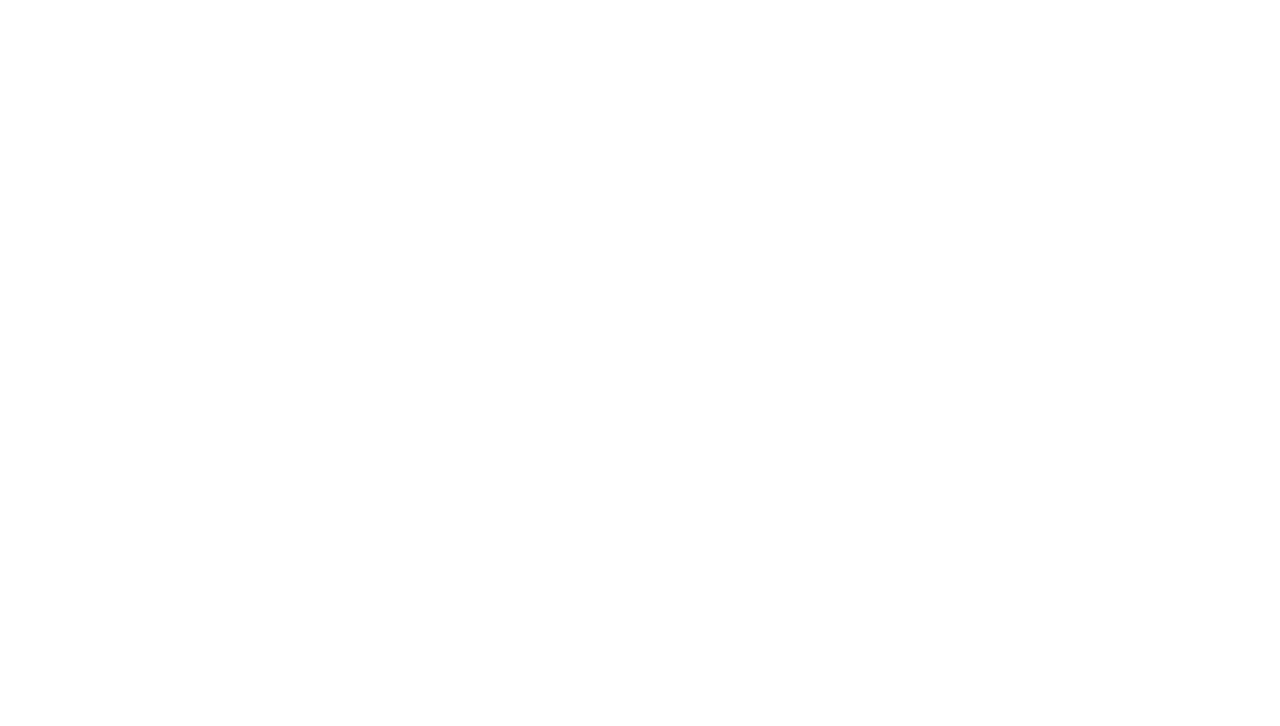
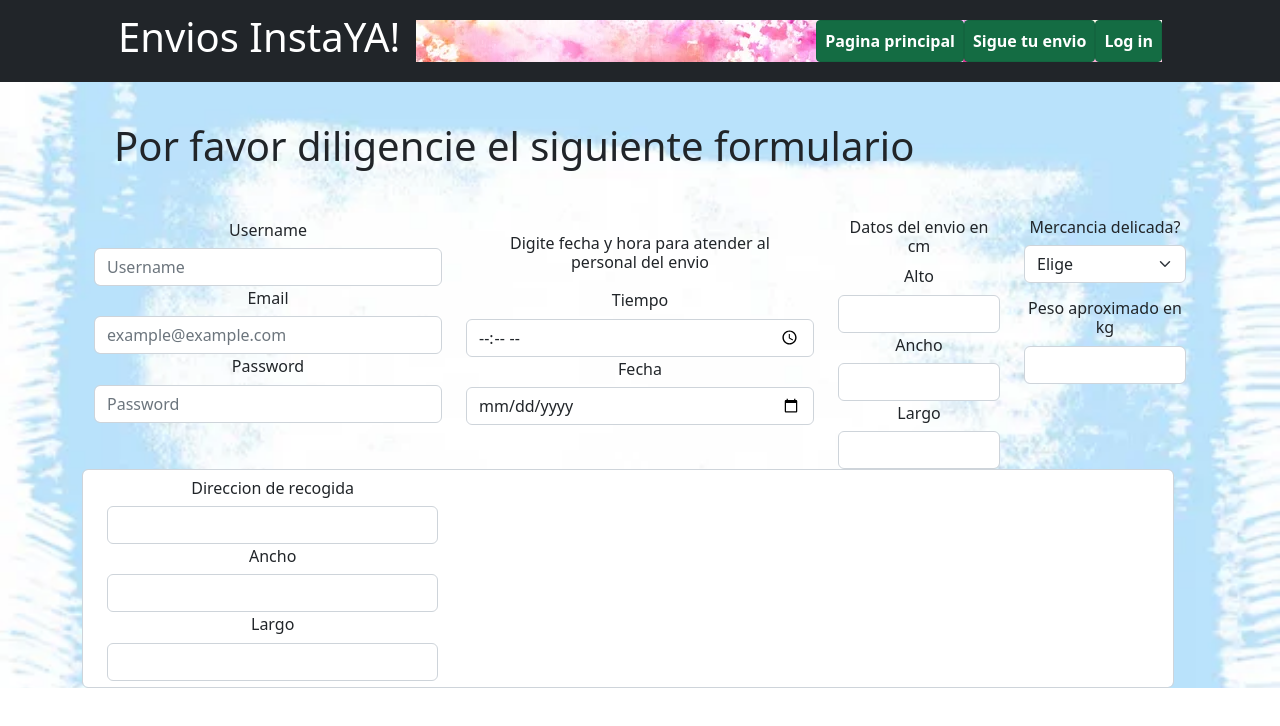
Before and after one commit to adferatuz/Proyecto_Envios_Ciclo4, a React (Vite) app: page /Envios in a window 1280 px wide. Before the commit this address had no page. Shown: the top 726 px of the page. Built offline with nearby package versions, Linux system fonts and the light colour scheme.

Commit message:
formulario envios

```diff
--- a/index.html
+++ b/index.html
@@ -5,9 +5,10 @@
     <link rel="icon" type="image/svg+xml" href="/vite.svg" />
     <meta name="viewport" content="width=device-width, initial-scale=1.0" />
     <title>Vite + React</title>
+    <script src="https://ajax.googleapis.com/ajax/libs/jquery/3.2.1/jquery.min.js"></script>
   </head>
   <body>
-    <div id="root"></div>
+    <div class="fondo" id="root"></div>
     <script type="module" src="/src/main.jsx"></script>
   </body>
 </html>
--- a/package.json
+++ b/package.json
@@ -13,6 +13,7 @@
     "bootstrap": "^5.2.2",
     "react": "^18.2.0",
     "react-bootstrap": "^2.6.0",
+    "react-date-picker": "^9.1.0",
     "react-dom": "^18.2.0",
     "react-router-dom": "^6.4.3"
   },
--- a/src/components/Aplicacion/App/App.jsx
+++ b/src/components/Aplicacion/App/App.jsx
@@ -1,16 +1,21 @@
 import {React} from "react";
-import {  Header } from "../Dashboard/Prueba";
+import {  Header } from "../Dashboard/Dashboard";
 import '../css/style.css';
 import { BrowserRouter, Routes, Route } from "react-router-dom";
-import { Loggin } from "../Servicios/Servicios";
+import { Loggin } from "../Servicios/Loggin";
+import { Envios } from "../Servicios/Envios";
+import { EstadoEnvios } from "../Servicios/EstadoEnvios";
+
 
 
 export const Actualizable = () => {
     return(
         <BrowserRouter>
             <Routes>
-                <Route path="/Dashboard" element ={<Header />}></Route>
+                <Route path="/" element ={<Header />}></Route>
                 <Route path="/Loggin" element ={<Loggin />}></Route>
+                <Route path="/Envios" element ={<Envios />}></Route>
+                <Route path="/EstadoEnvios" element ={<EstadoEnvios />}></Route>
             </Routes>
         </BrowserRouter>
     )
--- a/src/components/Aplicacion/Dashboard/Prueba.jsx
+++ b/src/components/Aplicacion/Dashboard/Dashboard.jsx
@@ -1,5 +1,4 @@
 import {React} from "react";
-import { Loggin } from "../Servicios/Servicios";
 import '../css/style.css';
 import { useNavigate } from "react-router-dom";
 import sloganImg from '../images/pngtree-free-shipping-label-with-chat-bulb-frame-png-image_3416174.jpg'
@@ -8,6 +7,10 @@ export const Header = () => {
     const navigate = useNavigate();
     const handleOnClick = () => {
         navigate("/Loggin");
+    };
+    const navigate1 = useNavigate();
+    const handleOnClick1 = () => {
+        navigate1("/Envios");
     };
 
 
@@ -23,12 +26,12 @@ export const Header = () => {
 
                         <li className="nav-item"><div class="dropdown">
                         <button class="btn btn-success nav-link active dropdown-toggle " type="button" data-bs-toggle="dropdown" aria-expanded="false">
-                        <b>Servicios</b>
+                        <b>Envios</b>
                         </button>
                         <ul class="dropdown-menu">
-                            <li><a class="dropdown-item" href="#"><b>Mensajeria (-5K)</b></a></li>
-                            <li><a class="dropdown-item" href="#"><b>Carga (+5K)</b></a></li>
-                            <li><a class="dropdown-item" href="#"><b>Contra Entrega</b></a></li>
+                            <li><a class="dropdown-item" href="#" onClick={handleOnClick1}><b>Mensajeria (-5K)</b></a></li>
+                            <li><a class="dropdown-item" href="#" onClick={handleOnClick1}><b>Carga (+5K)</b></a></li>
+                            <li><a class="dropdown-item" href="#" onClick={handleOnClick1}><b>Contra Entrega</b></a></li>
                         </ul>
                         </div>
                         </li>
--- a/src/components/Aplicacion/Servicios/Envios.jsx
+++ b/src/components/Aplicacion/Servicios/Envios.jsx
@@ -4,8 +4,18 @@ import { useNavigate } from "react-router-dom";
 export const Envios = () => {
     const navigate = useNavigate();
     const handleOnClick = () => {
-        navigate("/Envios");
+        navigate("/");
     };
+    const navigate1 = useNavigate();
+    const handleOnClick1 = () => {
+        navigate1("/Loggin");
+    };
+    const navigate2 = useNavigate();
+    const handleOnClick2 = () => {
+        navigate2("/EstadoEnvios");
+    };
+
+
 
     return (
         <>
@@ -16,12 +26,75 @@ export const Envios = () => {
                 <div className="collapse navbar-collapse MenuListaNavbar" id="navbarSupportedContent">
                     <ul className="navbar-nav ms-auto mb-2 mb-lg-0">
                         <li className="nav-item"><a className="nav-link active btn btn-success btn-circle btn-sm" aria-current="page" href="#!" onClick={handleOnClick}><b> Pagina principal </b></a></li>
-                        <li className="nav-item"><a className="nav-link active btn btn-success btn-circle btn-sm" href="#!"><b>Sigue tu envio</b> </a></li>
-                        <li className="nav-item"><a className="nav-link active btn btn-success btn-circle btn-sm" href="#!" ><b> Log in </b></a></li>
+                        <li className="nav-item"><a className="nav-link active btn btn-success btn-circle btn-sm" href="#!" onClick={handleOnClick2}><b>Sigue tu envio</b> </a></li>
+                        <li className="nav-item"><a className="nav-link active btn btn-success btn-circle btn-sm" href="#!" onClick={handleOnClick1}><b> Log in </b></a></li>
                     </ul>
                 </div>
             </div>
         </nav>
+        <div className="container fondo">
+            <div className="navbar navbar-expand-lg margen">
+                <h1>Por favor diligencie el siguiente formulario</h1>
+            </div>
+        <div class="container text-center">
+            <div class="row">
+            <div class="col-4">
+                            <label htmlFor="iUsername"> <h6> Username</h6></label>
+                            <input id="iUsername" name="username" type="text" class="form-control" placeholder="Username" aria-label="Username" aria-describedby="addon-wrapping"/>
+                            <label htmlFor="iemail"><h6>Email</h6></label>
+                            <input type="email" class="form-control" placeholder="example@example.com" aria-label="email" aria-describedby="addon-wrapping" name="iemail" id="iemail"/>
+                            <label htmlFor="ipassword"><h6>Password</h6></label>
+                            <input id="ipassword" name="Password" type="Password" class="form-control" placeholder="Password" aria-label="Password" aria-describedby="addon-wrapping"/>
+                        </div>
+
+                <div class="col-4">
+                            <h6 id="margen">Digite fecha y hora para atender al personal del envio</h6>
+                            <label htmlFor="itime"><h6>Tiempo</h6></label>
+                            <input id="itime" type="time" class="form-control"   aria-describedby="addon-wrapping"/>
+                            <label htmlFor="idate"><h6>Fecha</h6></label>
+                            <input id="idate" className="form-control" type="date" min="2021-01-01" max="2023-12-31" />
+
+                        </div>
+
+                <div class="col-2"><h6>Datos del envio en cm</h6>
+                    <label htmlFor="ialto"><h6>Alto</h6></label>
+                    <input type="text" className="form-control" id="ialto" />
+                    <label htmlFor="iancho"><h6>Ancho</h6></label>
+                    <input type="text" className="form-control" id="iancho" />
+                    <label htmlFor="ilargo"><h6>Largo</h6></label>
+                    <input type="text" className="form-control" id="ilargo" />
+                </div>
+                <div class="col-2"><h6>Mercancia delicada?</h6>
+
+                    <div class="input-group mb-3">
+
+                    <select class="form-select" id="inputGroupSelect01">
+                        <option selected>Elige</option>
+                        <option value="1">Si</option>
+                        <option value="2">No</option>
+
+                    </select>
+                    </div>
+                    <label htmlFor="ipeso"><h6>Peso aproximado en kg</h6></label>
+                    <input type="text" className="form-control" id="ipeso" />
+
+                </div>
+            </div>
+            <div className="row form-control">
+                <div className="col-4">
+                <label htmlFor="iciudadRecogida"><h6>Direccion de recogida</h6></label>
+                    <input type="text" className="form-control" id="ialto" />
+                    <label htmlFor="iancho"><h6>Ancho</h6></label>
+                    <input type="text" className="form-control" id="iancho" />
+                    <label htmlFor="ilargo"><h6>Largo</h6></label>
+                    <input type="text" className="form-control" id="ilargo" />
+
+                </div>
+
+            </div>
+
+        </div>
+        </div>
         </>
     );
 };
--- /dev/null
+++ b/src/components/Aplicacion/Servicios/EstadoEnvios.jsx
@@ -0,0 +1,26 @@
+import {React} from "react";
+import { useNavigate } from "react-router-dom";
+
+export const EstadoEnvios = () => {
+    const navigate = useNavigate();
+    const handleOnClick = () => {
+        navigate("/");
+    };
+
+
+    return (
+        <>
+        <nav className="navbar navbar-expand-lg navbar-dark bg-dark">
+            <div className="container px-5">
+                <a className="navbar-brand" href="#!"><h1 >Envios InstaYA!</h1></a>
+                <button className="navbar-toggler" type="button" data-bs-toggle="collapse" data-bs-target="#navbarSupportedContent" aria-controls="navbarSupportedContent" aria-expanded="false" aria-label="Toggle navigation"><span className="navbar-toggler-icon"></span></button>
+                <div className="collapse navbar-collapse MenuListaNavbar" id="navbarSupportedContent">
+                    <ul className="navbar-nav ms-auto mb-2 mb-lg-0">
+                        <li className="nav-item"><a className="nav-link active btn btn-success btn-circle btn-sm" aria-current="page" href="#!" onClick={handleOnClick}><b> Pagina principal </b></a></li>
+                    </ul>
+                </div>
+            </div>
+        </nav>
+        </>
+    );
+};
--- a/src/components/Aplicacion/Servicios/Servicios.jsx
+++ b/src/components/Aplicacion/Servicios/Loggin.jsx
@@ -3,15 +3,21 @@ import { useNavigate } from "react-router-dom";
 import imgCarrousel1 from '../images/images (1).jfif'
 import imgCarrousel2 from '../images/1154103408.jpg'
 import imgCarrousel3 from '../images/istockphoto-1132930101-612x612.jpg'
+import '../css/style.css';
 
 export const Loggin = () => {
     const navigate = useNavigate();
     const handleOnClick = () => {
-        navigate("/Dashboard");
+        navigate("/");
+    };
+    const navigate1 = useNavigate();
+    const handleOnClick1 = () => {
+        navigate1("/EstadoEnvios");
     };
 
     return (
         <>
+        <div className="fondo">
         <nav className="navbar navbar-expand-lg navbar-dark bg-dark">
             <div className="container px-5">
                 <a className="navbar-brand" href="#!"><h1 >Envios InstaYA!</h1></a>
@@ -19,7 +25,7 @@ export const Loggin = () => {
                 <div className="collapse navbar-collapse MenuListaNavbar" id="navbarSupportedContent">
                     <ul className="navbar-nav ms-auto mb-2 mb-lg-0">
                         <li className="nav-item"><a className="nav-link active btn btn-success btn-circle btn-sm" aria-current="page" href="#!" onClick={handleOnClick}><b> Pagina principal </b></a></li>
-                        <li className="nav-item"><a className="nav-link active btn btn-success btn-circle btn-sm" href="#!"><b>Sigue tu envio</b> </a></li>
+                        <li className="nav-item"><a className="nav-link active btn btn-success btn-circle btn-sm" href="#!" onClick={handleOnClick1}><b>Sigue tu envio</b> </a></li>
                         <li className="nav-item"><a className="nav-link active btn btn-success btn-circle btn-sm" href="#!" ><b> Log in </b></a></li>
                     </ul>
                 </div>
@@ -30,49 +36,49 @@ export const Loggin = () => {
                     <div className="card h-100">
                         <div className="card-body col-sm-9 bg-light p-3 border">
                             <input type="text" class="form-control" placeholder="Username" aria-label="Username" aria-describedby="addon-wrapping"/>
-                            <input type="Password" class="form-control" placeholder="Password" aria-label="Password" aria-describedby="addon-wrapping"/>
+                            <input type="Password" className="form-control" placeholder="Password" aria-label="Password" aria-describedby="addon-wrapping"/>
                         </div>
-                        <div className="card-footer"><button type="button" class="btn btn-success">Success</button></div>
+                        <div className="card-footer"><button type="button" className="btn btn-success">Success</button></div>
                     </div>
                 </div>
 
                 <div className="col-md-4 mb-5 item" id="item1">
-                <div id="carouselExampleCaptions" class="carousel slide" data-bs-ride="false">
-                <div class="carousel-indicators">
-                    <button type="button" data-bs-target="#carouselExampleCaptions" data-bs-slide-to="0" class="active" aria-current="true" aria-label="Slide 1"></button>
+                <div id="carouselExampleCaptions" className="carousel slide" data-bs-ride="false">
+                <div className="carousel-indicators">
+                    <button type="button" data-bs-target="#carouselExampleCaptions" data-bs-slide-to="0" className="active" aria-current="true" aria-label="Slide 1"></button>
                     <button type="button" data-bs-target="#carouselExampleCaptions" data-bs-slide-to="1" aria-label="Slide 2"></button>
                     <button type="button" data-bs-target="#carouselExampleCaptions" data-bs-slide-to="2" aria-label="Slide 3"></button>
                 </div>
-                <div class="carousel-inner">
-                    <div class="carousel-item active">
-                    <img src={imgCarrousel1} class="d-block w-100" alt="..."/>
-                    <div class="carousel-caption d-none d-md-block">
+                <div className="carousel-inner">
+                    <div className="carousel-item active">
+                    <img src={imgCarrousel1} className="d-block w-100" alt="..."/>
+                    <div className="carousel-caption d-none d-md-block">
                         <h5>First slide label</h5>
                         <p>Some representative placeholder content for the first slide.</p>
                     </div>
                     </div>
-                    <div class="carousel-item">
-                    <img src={imgCarrousel2} class="d-block w-100" alt="..."/>
-                    <div class="carousel-caption d-none d-md-block">
+                    <div className="carousel-item">
+                    <img src={imgCarrousel2} className="d-block w-100" alt="..."/>
+                    <div className="carousel-caption d-none d-md-block">
                         <h5>Second slide label</h5>
                         <p>Some representative placeholder content for the second slide.</p>
                     </div>
                     </div>
-                    <div class="carousel-item">
-                    <img src={imgCarrousel3} class="d-block w-100" alt="..."/>
-                    <div class="carousel-caption d-none d-md-block">
+                    <div className="carousel-item">
+                    <img src={imgCarrousel3} className="d-block w-100" alt="..."/>
+                    <div className="carousel-caption d-none d-md-block">
                         <h5>Third slide label</h5>
                         <p>Some representative placeholder content for the third slide.</p>
                     </div>
                     </div>
                 </div>
-                <button class="carousel-control-prev" type="button" data-bs-target="#carouselExampleCaptions" data-bs-slide="prev">
-                    <span class="carousel-control-prev-icon" aria-hidden="true"></span>
-                    <span class="visually-hidden">Previous</span>
+                <button className="carousel-control-prev" type="button" data-bs-target="#carouselExampleCaptions" data-bs-slide="prev">
+                    <span className="carousel-control-prev-icon" aria-hidden="true"></span>
+                    <span className="visually-hidden">Previous</span>
                 </button>
-                <button class="carousel-control-next" type="button" data-bs-target="#carouselExampleCaptions" data-bs-slide="next">
-                    <span class="carousel-control-next-icon" aria-hidden="true"></span>
-                    <span class="visually-hidden">Next</span>
+                <button className="carousel-control-next" type="button" data-bs-target="#carouselExampleCaptions" data-bs-slide="next">
+                    <span className="carousel-control-next-icon" aria-hidden="true"></span>
+                    <span className="visually-hidden">Next</span>
                 </button>
                 </div>
 
@@ -80,7 +86,7 @@ export const Loggin = () => {
                         <div className="card-footer"><a className="btn btn-primary btn-sm" href="#!">More Info</a></div>
                     </div>
                 </div>
-
+                </div>
 
 
         </>
--- a/src/components/Aplicacion/css/style.css
+++ b/src/components/Aplicacion/css/style.css
@@ -20,3 +20,10 @@
     width: 70%;
 
 }
+
+.margen{
+   margin: 2em 2em 2em 2em;
+}
+#margen{
+    margin: 1em;
+}
--- a/src/main.jsx
+++ b/src/main.jsx
@@ -3,6 +3,9 @@ import ReactDOM from 'react-dom/client';
 import * as bootstrap from 'bootstrap';
 import 'bootstrap/dist/css/bootstrap.min.css';
 import {Actualizable} from './components/Aplicacion/App/App.jsx';
+import DatePicker from "react-date-picker";
+import 'react-date-picker/dist/DatePicker.css';
+
 
 
 ReactDOM.createRoot(document.getElementById('root')).render(
```
Also changed, not shown: 1 other file (tests, documents, lock files or other folders).
